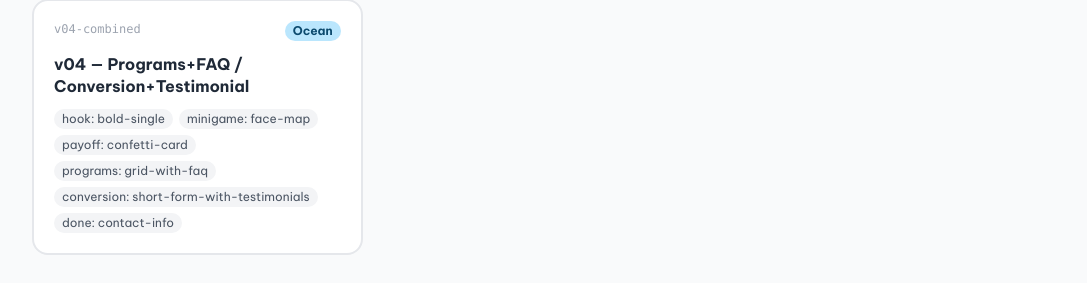
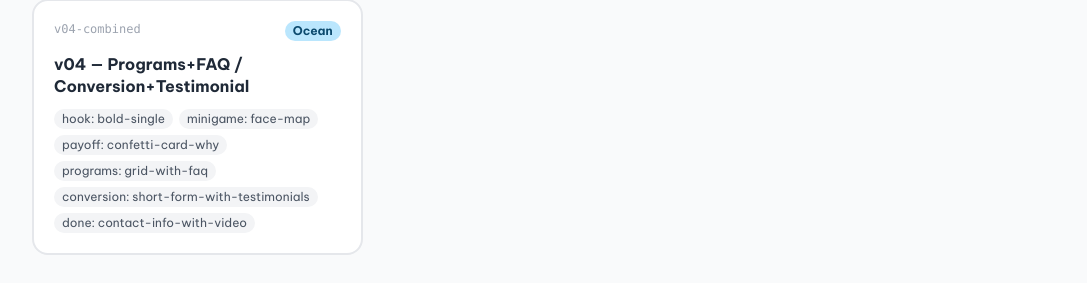
Before and after one commit to phuongnam204/landing-page, a Next.js app: page /versions in a window 1280 px wide. Shown: the part 383-666 px from the top of the page, without its empty margins (96-1183 px from the left). Built offline with nearby package versions, Linux system fonts and the light colour scheme.

Commit message:
feat(landing/v04): stubs + registry + recipe update for upgrade

```diff
--- a/src/landing/recipes/v04-combined.ts
+++ b/src/landing/recipes/v04-combined.ts
@@ -7,9 +7,9 @@ export const v04Combined: Recipe = {
   slots: {
     hook:       'bold-single',
     minigame:   'face-map',
-    payoff:     'confetti-card',
+    payoff:     'confetti-card-why',
     programs:   'grid-with-faq',
     conversion: 'short-form-with-testimonials',
-    done:       'contact-info',
+    done:       'contact-info-with-video',
   },
 };
--- a/src/landing/registry.ts
+++ b/src/landing/registry.ts
@@ -6,20 +6,22 @@ import { FindgameMinigame } from './variants/minigame/findgame';
 import { SkincareMinigame } from './variants/minigame/skincare';
 import { FaceMapMinigame } from './variants/minigame/face-map';
 import { ConfettiCardPayoff } from './variants/payoff/confetti-card';
+import { ConfettiCardWhyPayoff } from './variants/payoff/confetti-card-why';
 import { GridPrograms } from './variants/programs/grid';
 import { CarouselPrograms } from './variants/programs/carousel';
+import { GridWithFaqPrograms } from './variants/programs/grid-with-faq';
 import { ShortFormConversion } from './variants/conversion/short-form';
+import { ShortFormWithTestimonialsConversion } from './variants/conversion/short-form-with-testimonials';
+import { VideoProofSocial } from './variants/socialProof/video-proof';
 import { ContactInfoDone } from './variants/done/contact-info';
-import { VideoProofSocial } from './variants/socialProof/video-proof';
-import { GridWithFaqPrograms } from './variants/programs/grid-with-faq';
-import { ShortFormWithTestimonialsConversion } from './variants/conversion/short-form-with-testimonials';
+import { ContactInfoWithVideoDone } from './variants/done/contact-info-with-video';
 
 export const registry = {
   hook:        { 'two-column': TwoColumnHook, 'bold-single': BoldSingleHook } as Record<string, ComponentType<HookSlotProps>>,
   minigame:    { findgame: FindgameMinigame, skincare: SkincareMinigame, 'face-map': FaceMapMinigame } as Record<string, ComponentType<MinigameSlotProps>>,
-  payoff:      { 'confetti-card': ConfettiCardPayoff } as Record<string, ComponentType<PayoffSlotProps>>,
-    programs:    { grid: GridPrograms, carousel: CarouselPrograms, 'grid-with-faq': GridWithFaqPrograms } as Record<string, ComponentType<ProgramsSlotProps>>,
-    conversion:  { 'short-form': ShortFormConversion, 'short-form-with-testimonials': ShortFormWithTestimonialsConversion } as Record<string, ComponentType<ConversionSlotProps>>,
+  payoff:      { 'confetti-card': ConfettiCardPayoff, 'confetti-card-why': ConfettiCardWhyPayoff } as Record<string, ComponentType<PayoffSlotProps>>,
+  programs:    { grid: GridPrograms, carousel: CarouselPrograms, 'grid-with-faq': GridWithFaqPrograms } as Record<string, ComponentType<ProgramsSlotProps>>,
+  conversion:  { 'short-form': ShortFormConversion, 'short-form-with-testimonials': ShortFormWithTestimonialsConversion } as Record<string, ComponentType<ConversionSlotProps>>,
   socialProof: { 'video-proof': VideoProofSocial } as Record<string, ComponentType<SocialProofSlotProps>>,
-  done:        { 'contact-info': ContactInfoDone } as Record<string, ComponentType<DoneSlotProps>>,
+  done:        { 'contact-info': ContactInfoDone, 'contact-info-with-video': ContactInfoWithVideoDone } as Record<string, ComponentType<DoneSlotProps>>,
 };
--- /dev/null
+++ b/src/landing/variants/done/contact-info-with-video.tsx
@@ -0,0 +1,10 @@
+'use client';
+import type { DoneSlotProps } from '../../slots';
+
+export function ContactInfoWithVideoDone({ selectedProgramId }: DoneSlotProps) {
+  return (
+    <div className="h-[100dvh] w-full bg-[var(--lp-bg-payoff)] flex items-center justify-center px-5">
+      <p className="font-bold text-cta">[stub] Hoàn tất — {selectedProgramId ?? 'no program'}</p>
+    </div>
+  );
+}
--- /dev/null
+++ b/src/landing/variants/payoff/confetti-card-why.tsx
@@ -0,0 +1,12 @@
+'use client';
+import type { PayoffSlotProps } from '../../slots';
+
+export function ConfettiCardWhyPayoff({ result, onContinue }: PayoffSlotProps) {
+  return (
+    <div className="h-[100dvh] w-full bg-[var(--lp-bg-payoff)] flex items-center justify-center px-5">
+      <button onClick={onContinue} className="bg-cta text-white px-6 py-3 rounded-soft font-bold">
+        [stub] {result.condition.label} — Tiếp theo →
+      </button>
+    </div>
+  );
+}
```
Also changed, not shown: 1 other file (tests, documents, lock files or other folders).
